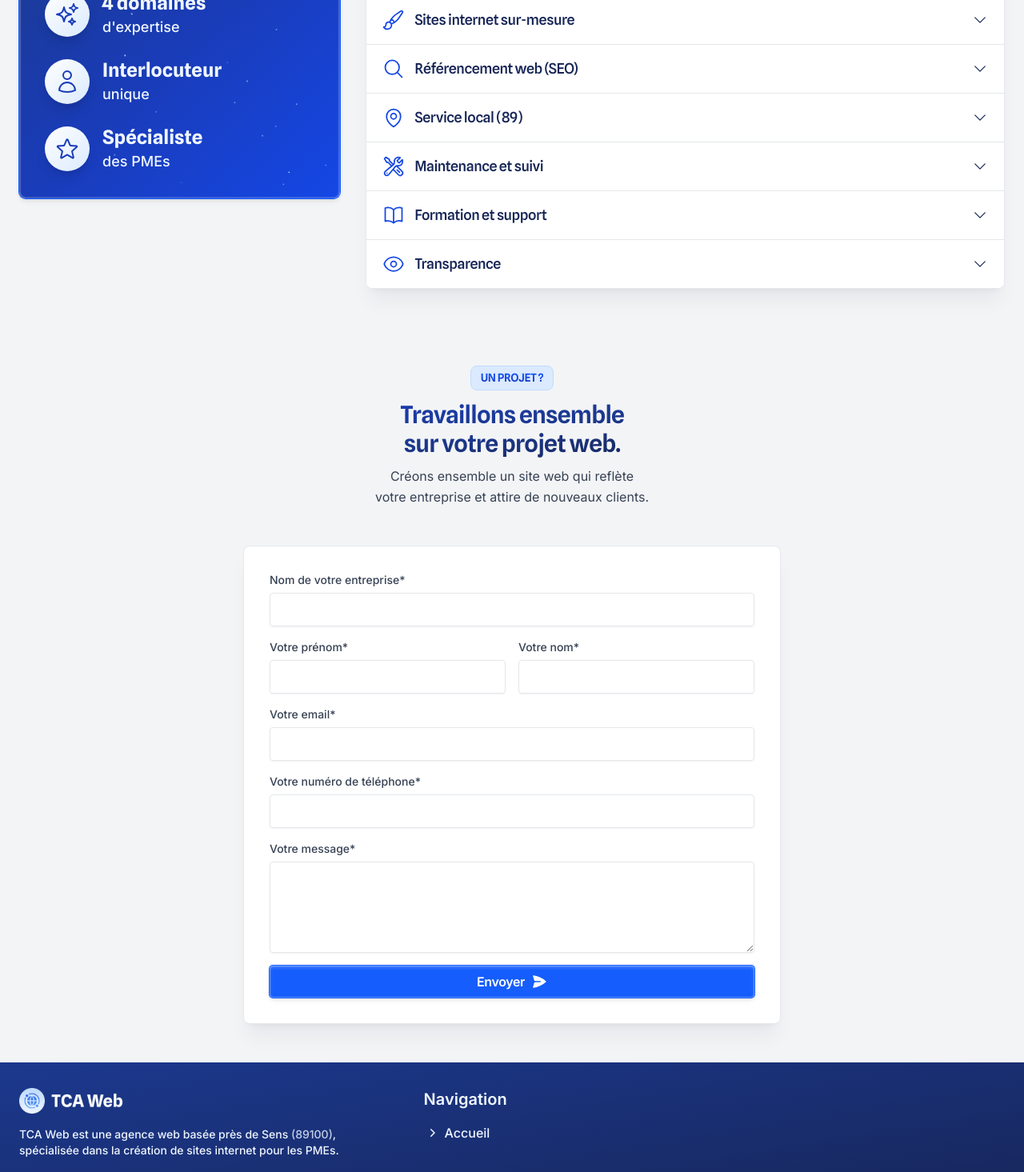
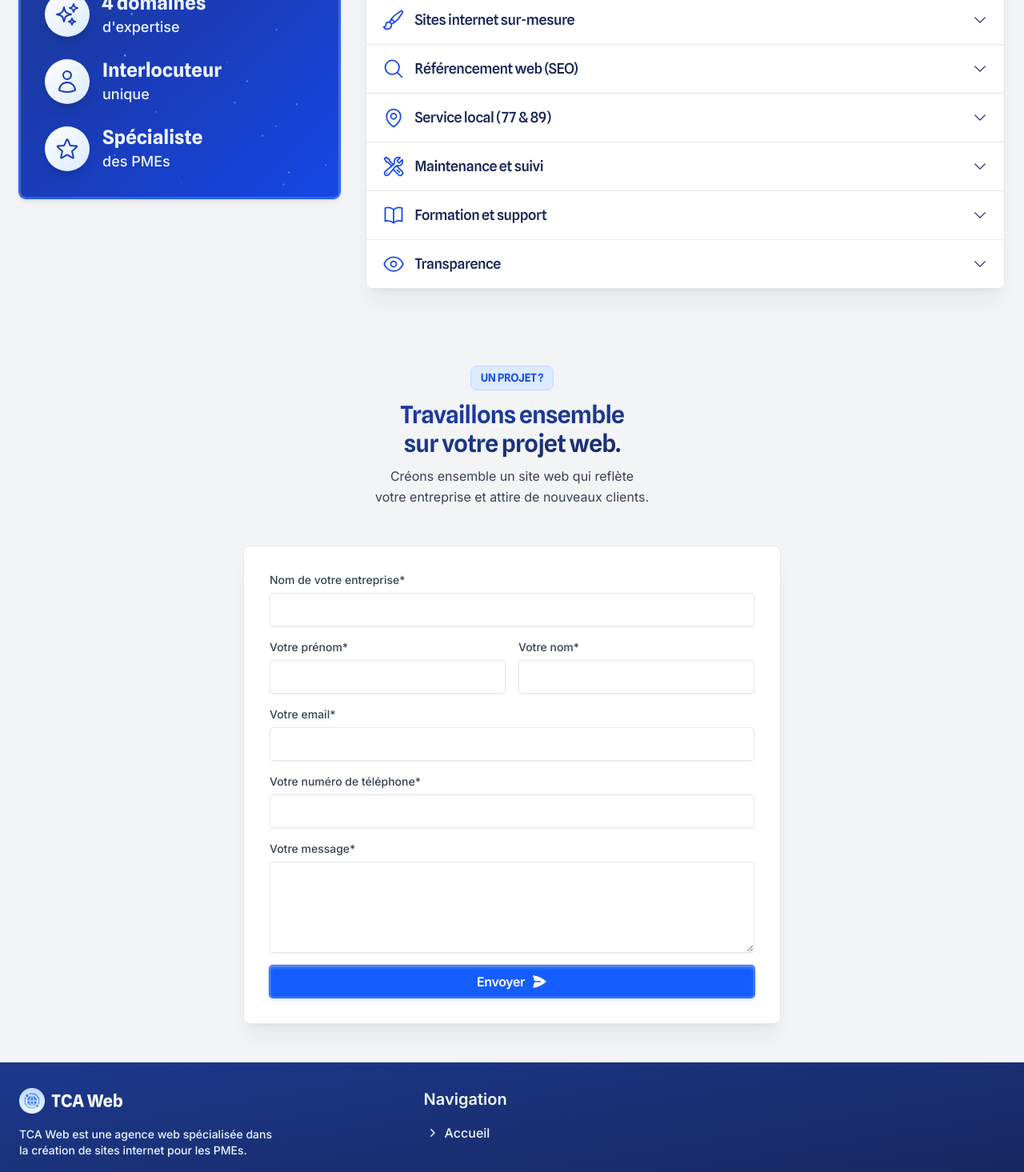
Before and after one commit to TotomInc/tcaweb, a Next.js app: page / in a window 1280 px wide. Shown: the part 3560-5025 px from the top of the page at 80% size. Built offline with nearby package versions, Linux system fonts and the light colour scheme.

Commit message:
chore: wording update

```diff
--- a/app/layout.tsx
+++ b/app/layout.tsx
@@ -11,7 +11,7 @@ import { Header } from "@/components/sections/Header";
 export const metadata: Metadata = {
   title: "TCA Web | L'Agence Web des PME",
   description:
-    "TCA Web est une agence web basée à Sens (89), spécialisée dans la création de sites internet pour les PMEs.",
+    "TCA Web est une agence web spécialisée dans la création de sites internet pour les PMEs.",
 };
 
 const sans = Inter({ subsets: ["latin"], variable: "--font-sans" });
--- a/components/sections/Footer.tsx
+++ b/components/sections/Footer.tsx
@@ -14,9 +14,8 @@ export function Footer() {
             <Logo variant="white" />
 
             <p className="text-sm font-medium text-balance text-blue-50">
-              TCA Web est une agence web basée près de Sens{" "}
-              <span className="text-blue-50/80">(89100)</span>, spécialisée dans la création de
-              sites internet pour les PMEs.
+              TCA Web est une agence web spécialisée dans la création de sites internet pour les
+              PMEs.
             </p>
 
             <div className="flex flex-col gap-2">
--- a/components/sections/WhyUs.tsx
+++ b/components/sections/WhyUs.tsx
@@ -65,9 +65,9 @@ export function WhyUs() {
     {
       id: "service-local",
       icon: MapPinIcon,
-      name: "Service local (89)",
+      name: "Service local (77 & 89)",
       description:
-        "Basé à proximité de Sens (89100) dans l'Yonne, nous nous engageons à accompagner les petites et moyennes entreprises dans leur développement numérique. Notre ancrage local nous permet de comprendre les spécificités du territoire et d'offrir un service personnalisé et réactif pour votre présence en ligne.",
+        "Nous nous engageons à accompagner les petites et moyennes entreprises du 77 et du 89 dans leur développement numérique. Notre ancrage local nous permet de comprendre les spécificités du territoire et d'offrir un service personnalisé et réactif pour votre présence en ligne.",
     },
     {
       id: "maintenance",
```
